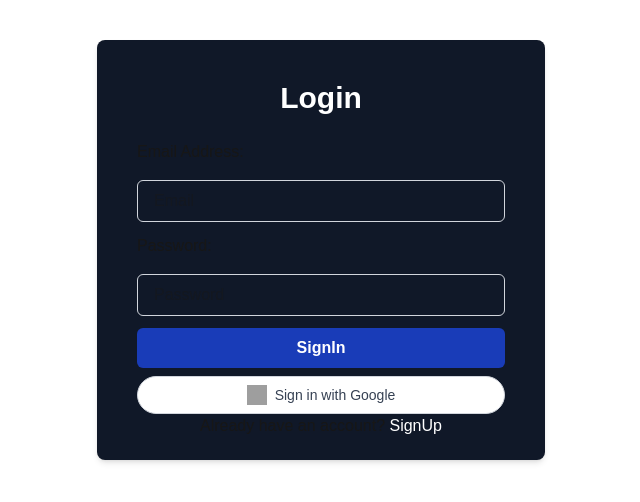
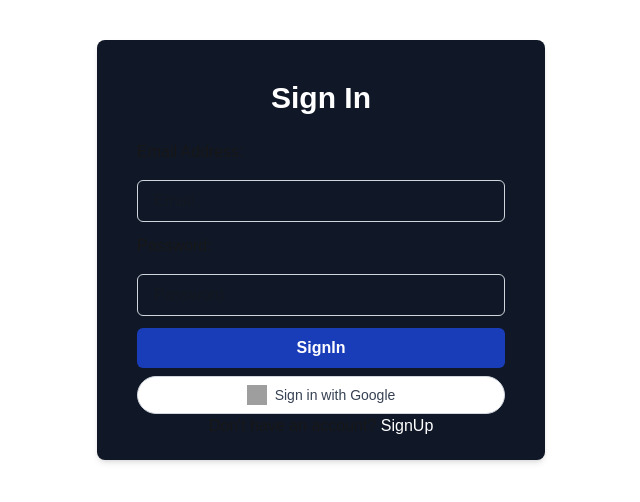
Before and after one commit to saroj580/Nextjs-videoHub, a Next.js app: page /login in a window 1280 px wide. Shown: the top 502 px of the page, without its empty margins (319-959 px from the left). Built offline with nearby package versions, Linux system fonts and the light colour scheme; grey boxes are pictures that could not be loaded.

Commit message:
add:middleware

```diff
--- a/app/login/page.tsx
+++ b/app/login/page.tsx
@@ -28,7 +28,7 @@ function page() {
     return (
         <>
             <div className="max-w-md h-[420px] mx-auto mt-10 p-10 bg-gray-900 rounded-lg shadow-md">
-                <h1 className='text-3xl font-bold text-white mb-6 text-center'>Login</h1>
+                <h1 className='text-3xl font-bold text-white mb-6 text-center'>Sign In</h1>
                 <form onSubmit={handleSubmit} className="flex flex-col gap-3">
                   <label className="block mb-1">Email Address:</label>
                   <input
@@ -63,8 +63,8 @@ function page() {
                         <img src="https://www.gstatic.com/firebasejs/ui/2.0.0/images/auth/google.svg" alt="Google Logo" className="w-5 h-5 mr-2" />
                         <span className="text-sm text-gray-700 font-medium">Sign in with Google</span>
                     </button>
-                    <p className='mb-6'>
-                      Already have an account?{" "}
+                    <p className='mb-10'>
+                      Don't have an account?{" "}
                       <a href="/register" className="text-white hover:underline">
                         SignUp
                       </a>
--- a/app/register/page.tsx
+++ b/app/register/page.tsx
@@ -47,7 +47,7 @@ function RegisterPage() {
   return (
     <>
       <div className="max-w-md h-[520px] mx-auto mt-10 p-10 bg-gray-900 rounded-lg shadow-md">
-        <h1 className='text-3xl font-bold text-white mb-6 text-center'>Register</h1>
+        <h1 className='text-3xl font-bold text-white mb-6 text-center'>Sign Up</h1>
         <form onSubmit={handleSubmit} className="flex flex-col gap-3">
           <label className="block mb-1">Email Address:</label>
           <input
@@ -91,7 +91,7 @@ function RegisterPage() {
           <p>
             Already have an account?{" "}
             <a href="/login" className="text-white hover:underline">
-              login
+              Sign In
             </a>
           </p>
         </div>
--- /dev/null
+++ b/middleware.ts
@@ -0,0 +1,41 @@
+import { withAuth } from "next-auth/middleware"
+import { NextRequest, NextResponse } from "next/server"
+
+export default withAuth(
+    function middleware() {
+        return NextResponse.next()
+    },
+    {
+        callbacks: {
+            authorized({ req, token }) {
+                const { pathname } = req.nextUrl;
+                if (
+                    pathname.startsWith("/api/auth") ||
+                    pathname === "/login" ||
+                    pathname === "/register"
+                )
+                    return true; //if there is pathname, the user is authenticated
+
+                if (pathname === "/" || pathname.startsWith("/api/videos")) {
+                    return true;
+                }
+
+                return !!token
+            },
+
+        },
+    },
+);
+
+export const config = {
+    matcher: [
+        /*
+         *Matches all request except:
+         * - _next/static (static files)
+         * - _next/image (image optimization files)
+         * - favicon (favicon file)
+         * - public folder
+        */
+       "/((?!_next/static|_next/image|favicon.ico|public/).*)"
+    ]
+}
```
